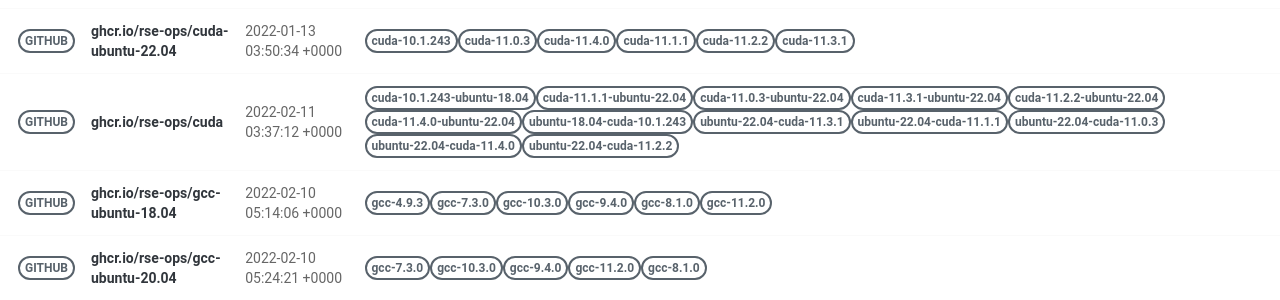
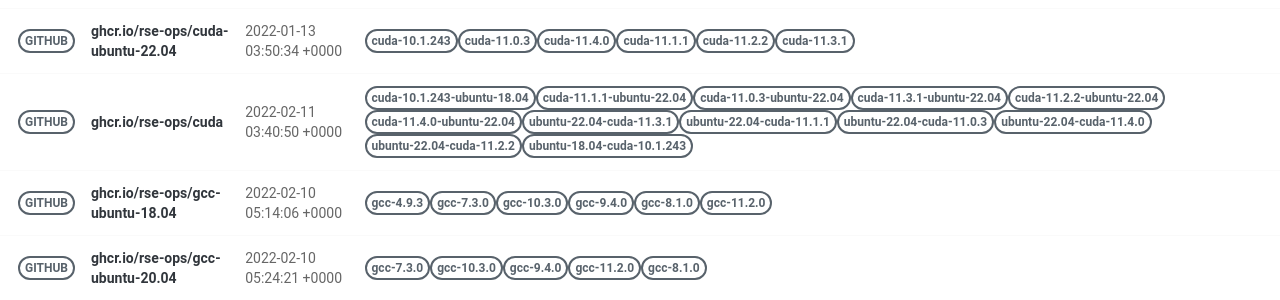
Before and after one commit to rse-ops/docker-images, a Jekyll site: the page built from pages/index.md, in a window 1280 px wide. Shown: the part 421-721 px from the top of the page. Built offline with Jekyll 4.4.1, drawn with Linux system fonts in a browser that asks for light colours; nearby versions of some CDN libraries.

Commit message:
Automated push to update library 2022-02-11

```diff
--- a/_library/ghcr.io-rse-ops-cuda.md
+++ b/_library/ghcr.io-rse-ops-cuda.md
@@ -1,7 +1,7 @@
 ---
 layout: container
 name: ghcr.io/rse-ops/cuda
-updated_at: 2022-02-11 03:37:12.231401
+updated_at: 2022-02-11 03:40:50.885207
 
 
 container_url: https://github.com/orgs/rse-ops/packages/container/package/cuda
```
Also changed, not shown: other parts of _library/ghcr.io-rse-ops-cuda.md (+3 -3 lines).
